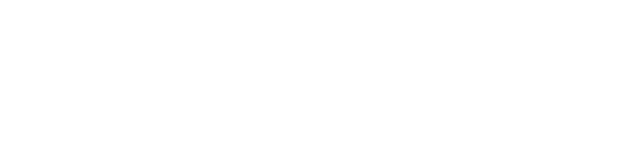
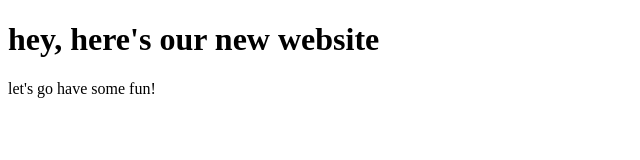
Before and after one commit to akinolaepaphras/test-repo, a plain HTML site: page index.html in a window 1280 px wide. Shown: the whole page, without its empty margins (0-640 px from the left). Drawn offline with Linux system fonts and the light colour scheme.

Commit message:
Update index.html

```diff
--- a/index.html
+++ b/index.html
@@ -7,6 +7,12 @@
     <title>Document</title>
 </head>
 <body>
+   <h1>
+        hey, here's our new website
+   </h1>
 
+   <p>
+       let's go have some fun!
+   </p>
 </body>
 </html>
```
